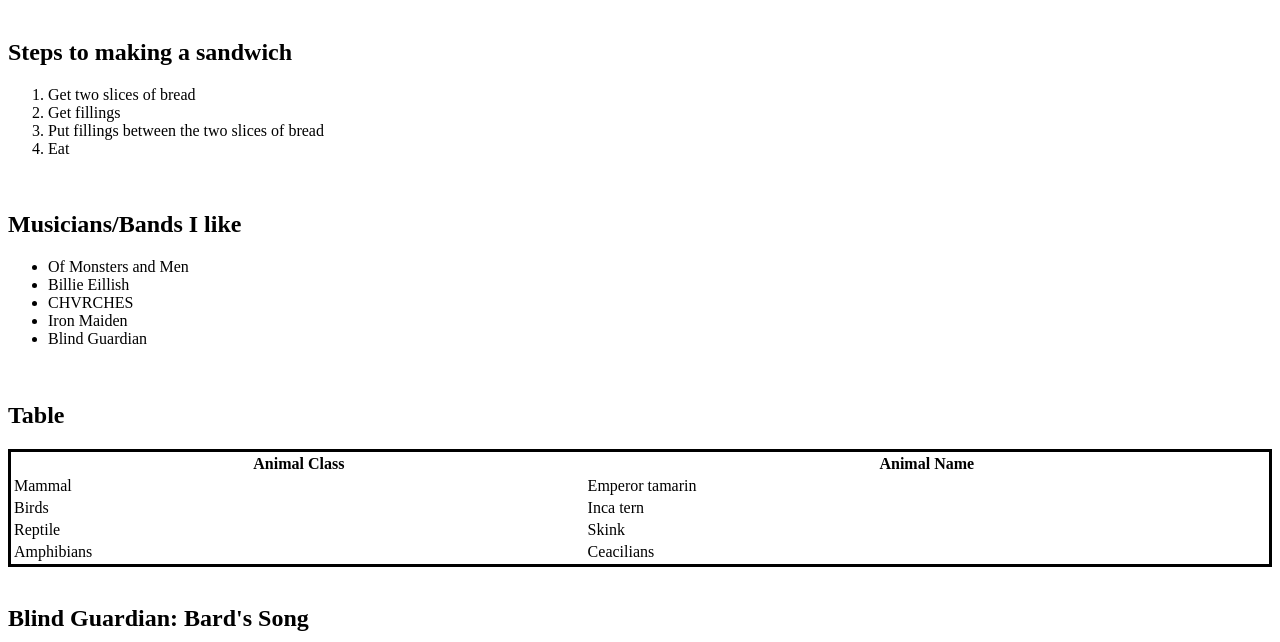
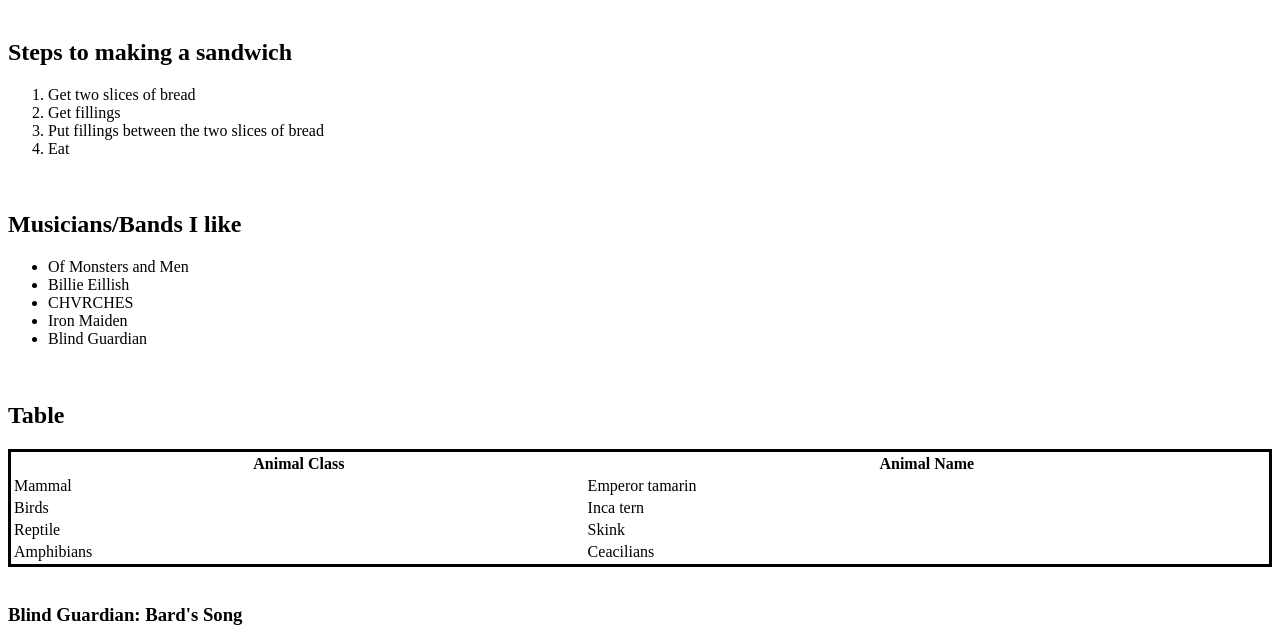
Before and after one commit to waltoids/uconn-bootcamp-walterjoy, a plain HTML site: page Bootcamp_classwork/Class 1/my-first-html.html in a window 1280 px wide. Shown: the part 517-1159 px from the top of the page. Drawn offline with Linux system fonts and the light colour scheme; grey boxes are pictures that could not be loaded.

Commit message:
First html class activity

```diff
--- a/Bootcamp_classwork/Class 1/my-first-html.html
+++ b/Bootcamp_classwork/Class 1/my-first-html.html
@@ -98,7 +98,7 @@
         <br>
 
         <!--Youtube embed video-->
-        <h2>Blind Guardian: Bard's Song</h2>
+        <h3>Blind Guardian: Bard's Song</h3>
         <iframe id="ytplayer" type="text/html" width="560" height="315" src="https://www.youtube.com/embed/n63UbX5kzAc" frameborder="0"></iframe>
 
 
```
